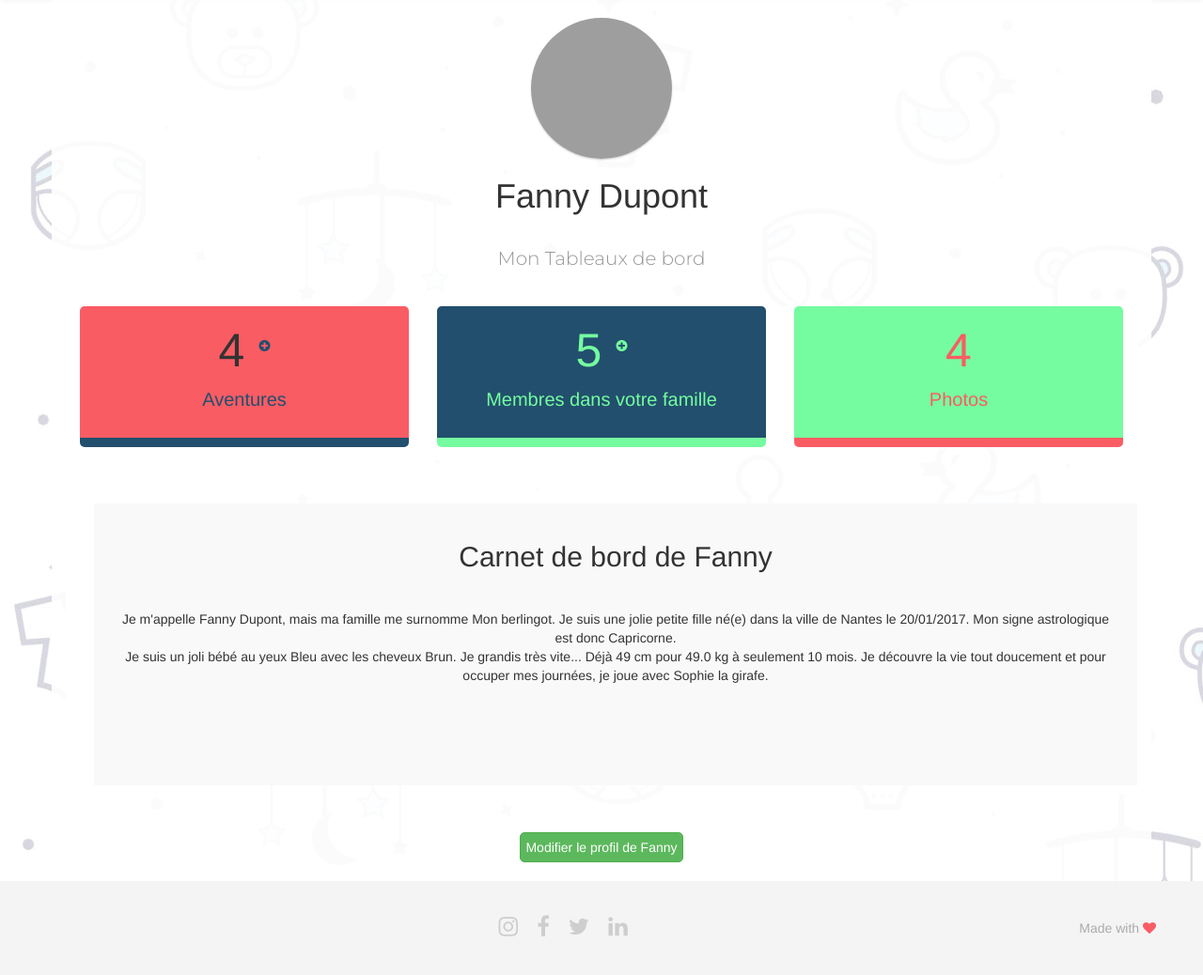
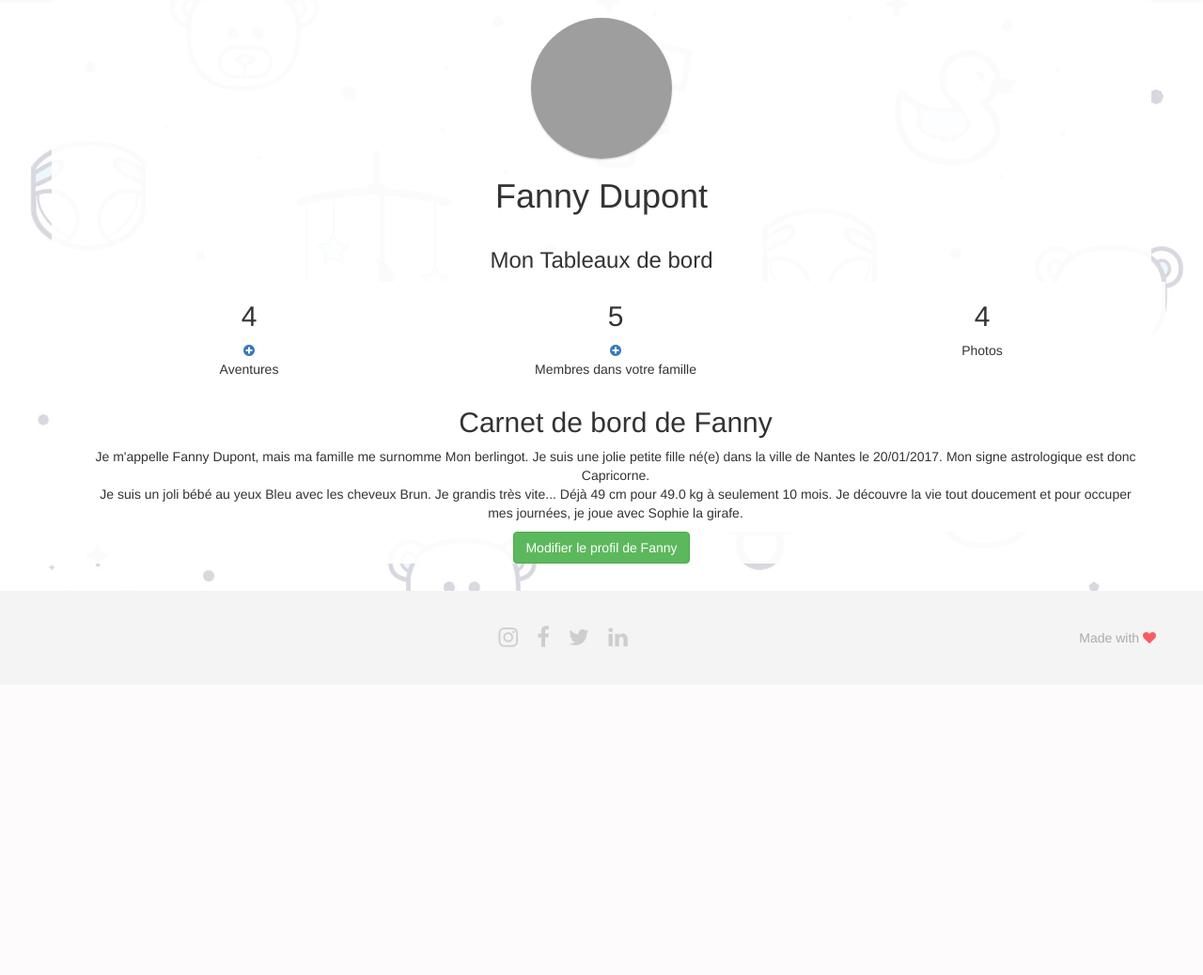
Before and after one commit to MetayerF/mylittlehero, a Rails app: page /heros/1 in a window 1280 px wide. Shown: the part 71-1109 px from the top of the page at 94% size. After the commit the page ends 800 px from the top, so only its background shows below. Run offline with Rails 7, Linux system fonts and the light colour scheme; a user stored in the database is signed in; data comes from the database, SQL or seed files in the repository; style sheets or scripts are compiled from the project's sources; some libraries are stand-ins or nearby versions; some web fonts are replaced; grey boxes are pictures that could not be loaded.

Commit message:
Update _index.scss

```diff
--- a/app/assets/stylesheets/heros/_index.scss
+++ b/app/assets/stylesheets/heros/_index.scss
@@ -1,2 +1,2 @@
 @import "heros_card";
-@import "heros_show"
+@import "heros_feature"
```
